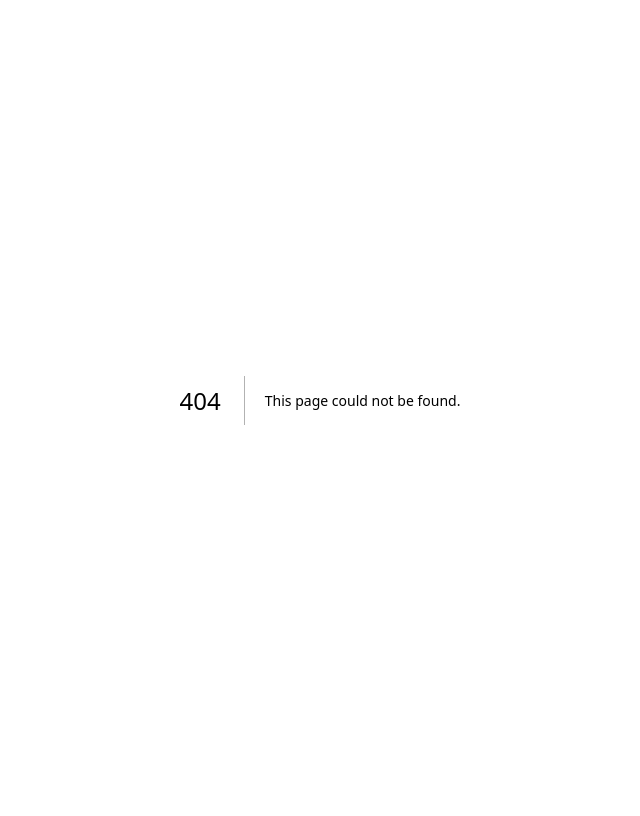
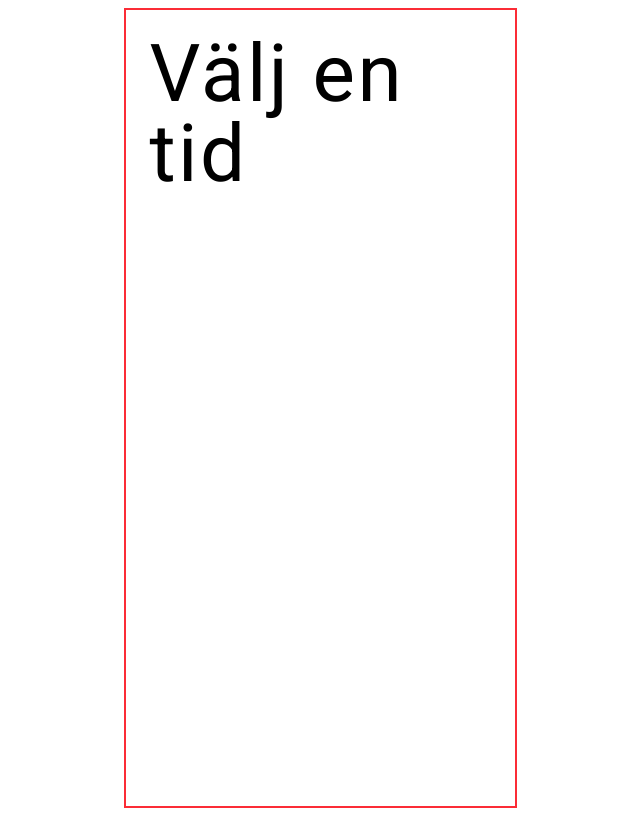
Before and after one commit to pernillasterner/bm, a Next.js app: page /select-time in a window 1280 px wide. Before the commit this address had no page. Shown: the whole page, without its empty margins (320-960 px from the left). Built offline with nearby package versions, Linux system fonts and the light colour scheme.

Commit message:
Add select-time page

```diff
--- /dev/null
+++ b/src/pages/select-time.tsx
@@ -0,0 +1,10 @@
+import Heading from "./components/Heading";
+import Layout from "./components/Layout";
+
+export default function SelectTime() {
+  return (
+    <Layout title="Välj en tid">
+      <Heading>Välj en tid</Heading>
+    </Layout>
+  )
+}
```
